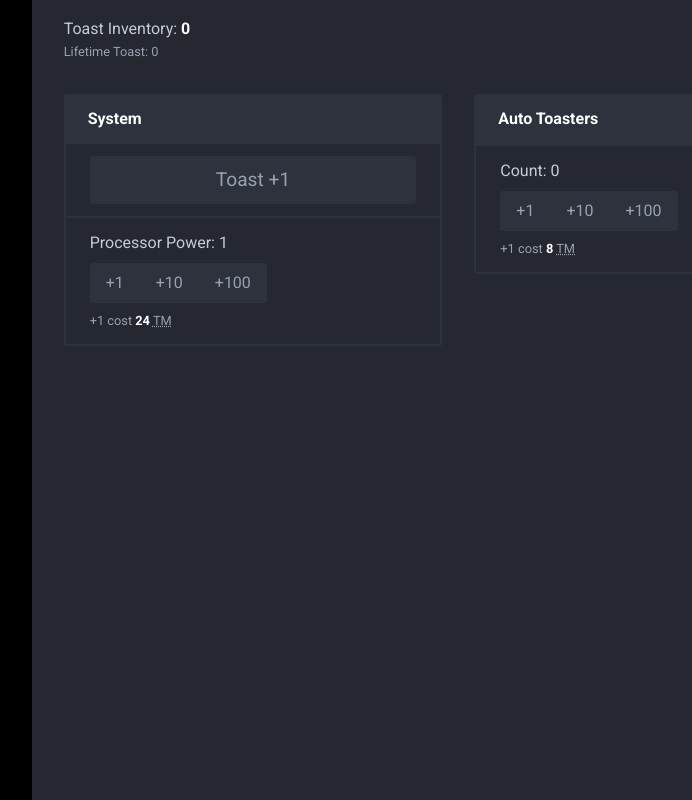
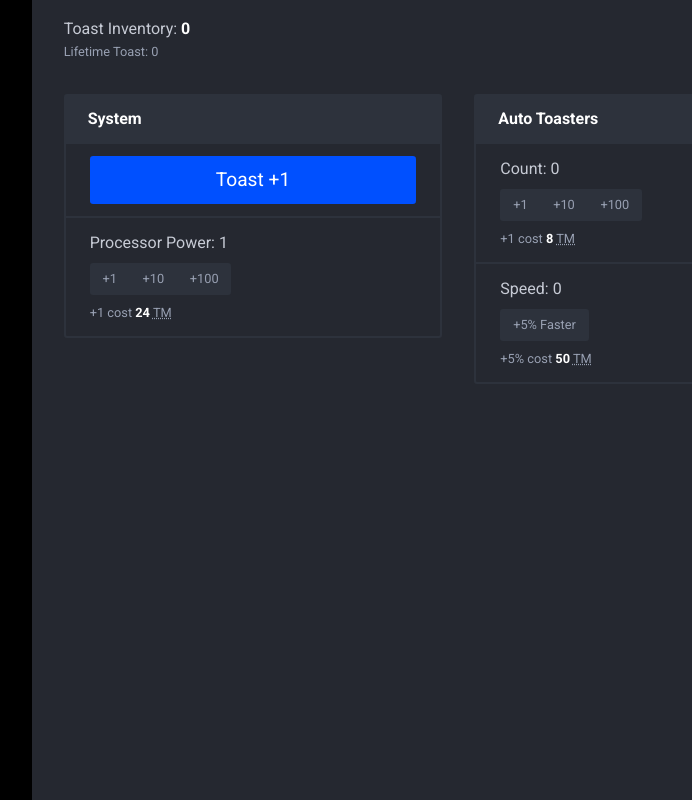
Before and after one commit to zombieFox/exoToaster, a website: page src/index.html in a window 1280 px wide. Shown: the whole page, without its empty margins (395-1087 px from the left). Drawn offline with nearby package versions, Linux system fonts and the light colour scheme; files that its build step writes are made by us from their sources.

Commit message:
speedy auto toasters in a flash

```diff
--- a/src/html/components/cards/autotoaster.html
+++ b/src/html/components/cards/autotoaster.html
@@ -7,11 +7,19 @@
   <div class="card-body">
     <p class="mb-2">Count: <span readout="autotoaster-level"></span></p>
     <div class="form-group mb-2">
-      <button class="button button-line" control="autotoaster-add-1">+1</button>
-      <button class="button button-line" control="autotoaster-add-10">+10</button>
-      <button class="button button-line" control="autotoaster-add-100">+100</button>
+      <button class="button button-line button-small" control="autotoaster-level-increase1">+1</button>
+      <button class="button button-line button-small" control="autotoaster-level-increase10">+10</button>
+      <button class="button button-line button-small" control="autotoaster-level-increase100">+100</button>
     </div>
     <p class="small muted">+1 cost <strong readout="autotoaster-cost-toast"></strong> <abbr title="Toast matter">TM</abbr></p>
   </div>
 
+  <div class="card-body">
+    <p class="mb-2">Speed: <span readout="autotoaster-speed-level"></span></p>
+    <div class="form-group mb-2">
+      <button class="button button-line button-small" control="autotoaster-speed-level-increase5">+5% Faster</button>
+    </div>
+    <p class="small muted">+5% cost <strong readout="autotoaster-speed-cost-toast"></strong> <abbr title="Toast matter">TM</abbr></p>
+  </div>
+
 </div>
--- a/src/html/components/cards/toaster.html
+++ b/src/html/components/cards/toaster.html
@@ -5,15 +5,15 @@
   </div>
 
   <div class="card-body">
-    <button class="button button-block button-large button-ring" control="toast">Toast +<span readout="processor-level"></span></button>
+    <button class="button button-block button-large button-ring button-accent" control="toast">Toast +<span readout="processor-level"></span></button>
   </div>
 
   <div class="card-body">
     <p class="mb-2">Processor Power: <span readout="processor-level"></span></p>
     <div class="form-group mb-2">
-      <button class="button button-line" control="processor-add-1">+1</button>
-      <button class="button button-line" control="processor-add-10">+10</button>
-      <button class="button button-line" control="processor-add-100">+100</button>
+      <button class="button button-line button-small" control="processor-level-increase1">+1</button>
+      <button class="button button-line button-small" control="processor-level-increase10">+10</button>
+      <button class="button button-line button-small" control="processor-level-increase100">+100</button>
     </div>
     <p class="small muted">+1 cost <strong readout="processor-cost-toast"></strong> <abbr title="Toast matter">TM</abbr></p>
   </div>
--- a/src/js/control.js
+++ b/src/js/control.js
@@ -22,43 +22,64 @@ var control = (function() {
       toast.make(state.get.current().processor.level)
     }
   }, {
-    element: "[control=processor-add-1]",
+    element: "[control=processor-level-increase1]",
     type: "button",
     func: function() {
       processor.upgrade(1)
     }
   }, {
-    element: "[control=processor-add-10]",
+    element: "[control=processor-level-increase10]",
     type: "button",
     func: function() {
       processor.upgrade(10)
     }
   }, {
-    element: "[control=processor-add-100]",
+    element: "[control=processor-level-increase100]",
     type: "button",
     func: function() {
       processor.upgrade(100)
     }
   }, {
-    element: "[control=autotoaster-add-1]",
+    element: "[control=autotoaster-level-increase1]",
     type: "button",
     func: function() {
       autotoaster.upgrade(1)
       tick.check()
     }
   }, {
-    element: "[control=autotoaster-add-10]",
+    element: "[control=autotoaster-level-increase10]",
     type: "button",
     func: function() {
       autotoaster.upgrade(10)
       tick.check()
     }
   }, {
-    element: "[control=autotoaster-add-100]",
+    element: "[control=autotoaster-level-increase100]",
     type: "button",
     func: function() {
       autotoaster.upgrade(100)
       tick.check()
+    }
+  }, {
+    element: "[control=autotoaster-speed-level-increase5]",
+    type: "button",
+    func: function() {
+      var func = function() {
+        state.set({
+          path: "autotoaster.interval",
+          value: operator.mod({
+            type: "decrease",
+            value: state.get.current().autotoaster.interval,
+            by: operator.mod({
+              type: "percentage",
+              value: state.get.current().autotoaster.interval,
+              percentage: 5
+            }),
+            integer: true
+          })
+        })
+      }
+      autotoasterspeed.upgrade(1, func)
     }
   }]
 
--- a/src/js/cost.js
+++ b/src/js/cost.js
@@ -3,17 +3,29 @@ var cost = (function() {
   var mod = {}
 
   mod.startingCost = function() {
-    state.get.current().processor.cost.toast = sequence.geometric.value({
-      target: 2,
-      constant: state.get.current().processor.cost.constant,
-      difference: state.get.current().processor.cost.difference
-    })
+    var generator = function(path, type) {
+      state.set({
+        path: path + ".cost.toast",
+        value: sequence[type].value({
+          target: helper.getObject({
+            object: state.get.current(),
+            path: path + ".level"
+          }) + 1,
+          constant: helper.getObject({
+            object: state.get.current(),
+            path: path + ".cost.constant"
+          }),
+          difference: helper.getObject({
+            object: state.get.current(),
+            path: path + ".cost.difference"
+          })
+        })
+      })
+    }
 
-    state.get.current().autotoaster.cost.toast = sequence.arithmetic.value({
-      target: 1,
-      constant: state.get.current().autotoaster.cost.constant,
-      difference: state.get.current().autotoaster.cost.difference
-    })
+    generator("processor", "geometric")
+    generator("autotoaster", "arithmetic")
+    generator("autotoaster.speed", "geometric")
   }
 
   var calculate = function(override) {
--- a/src/js/generator.js
+++ b/src/js/generator.js
@@ -60,26 +60,30 @@ var Generator = function(name, type) {
       constant: this.getDataFromPath(this.path.constant),
       difference: this.getDataFromPath(this.path.difference)
     })
-    // console.log(this.name, "next level cost", nextCost)
+    console.log(this.name, "next level cost", nextCost)
     state.set({
       path: this.path.cost,
       value: nextCost
     })
   }
 
-  this.upgrade = function(amount) {
+  this.upgrade = function(amount, func) {
     var priceDetails = this.cost(amount)
-    // console.log("try to upgrade", this.name, "by", amount)
-    // console.log("toast", this.getDataFromPath(this.path.currency.toast), " | cost", priceDetails.cost.total)
+    console.log("price details", priceDetails);
+    console.log("try to upgrade", this.name, "by", amount)
+    console.log("toast", this.getDataFromPath(this.path.currency.toast), " | cost", priceDetails.cost.total)
     if (this.getDataFromPath(this.path.currency.toast) >= priceDetails.cost.total) {
-      // console.log(this.name, "upgrade success")
+      console.log(this.name, "upgrade success")
       toast.consume(priceDetails.cost.total)
-      // console.log("toast consumed", priceDetails.cost.total)
+      console.log("toast consumed", priceDetails.cost.total)
       this.addLevel(amount)
-      // console.log(this.name, "upgrade by", amount)
+      console.log(this.name, "upgrade by", amount)
       this.increaseCost(priceDetails)
+      if (func) {
+        func()
+      }
     } else {
-      // console.log(this.name, "upgrade fail")
+      console.log(this.name, "upgrade fail")
     }
   }
 
--- a/src/js/init.js
+++ b/src/js/init.js
@@ -6,3 +6,4 @@ readout.init()
 theme.init()
 var processor = new Generator("processor", "geometric")
 var autotoaster = new Generator("autotoaster", "arithmetic")
+var autotoasterspeed = new Generator("autotoaster.speed", "geometric")
--- a/src/js/readout.js
+++ b/src/js/readout.js
@@ -35,6 +35,18 @@ var readout = (function() {
     element: "[readout=autotoaster-cost-toast]",
     value: function() {
       return state.get.current().autotoaster.cost.toast
+    },
+    suffix: true
+  }, {
+    element: "[readout=autotoaster-speed-cost-toast]",
+    value: function() {
+      return state.get.current().autotoaster.speed.cost.toast
+    },
+    suffix: true
+  }, {
+    element: "[readout=autotoaster-speed-level]",
+    value: function() {
+      return state.get.current().autotoaster.speed.level
     },
     suffix: true
   }]
--- a/src/js/sequence.js
+++ b/src/js/sequence.js
@@ -147,18 +147,24 @@ var sequence = (function() {
   }
 
   var init = function() {
-    // table({
-    //   type: "geometric",
-    //   count: 20,
-    //   constant: state.get.current().processor.cost.constant,
-    //   difference: state.get.current().processor.cost.difference
-    // })
-    // table({
-    //   type: "arithmetic",
-    //   count: 20,
-    //   constant: state.get.current().autotoaster.cost.constant,
-    //   difference: state.get.current().autotoaster.cost.difference
-    // })
+    table({
+      type: "geometric",
+      count: 20,
+      constant: state.get.current().processor.cost.constant,
+      difference: state.get.current().processor.cost.difference
+    })
+    table({
+      type: "arithmetic",
+      count: 20,
+      constant: state.get.current().autotoaster.cost.constant,
+      difference: state.get.current().autotoaster.cost.difference
+    })
+    table({
+      type: "geometric",
+      count: 20,
+      constant: state.get.current().autotoaster.speed.cost.constant,
+      difference: state.get.current().autotoaster.speed.cost.difference
+    })
   }
 
   return {
--- a/src/js/state.js
+++ b/src/js/state.js
@@ -29,9 +29,19 @@ var state = (function() {
       level: 0,
       cost: {
         constant: 8,
-        difference: 3
+        difference: 4
       },
-      interval: 1000
+      interval: 10000,
+      speed: {
+        level: 0,
+        cost: {
+          constant: 50,
+          difference: 1.7
+        }
+      }
+    },
+    readout: {
+      interval: 10
     },
     theme: {
       accent: {
@@ -90,9 +100,6 @@ var state = (function() {
       shade: {
         opacity: 0.4
       }
-    },
-    readout: {
-      interval: 500
     }
   }
 
```
